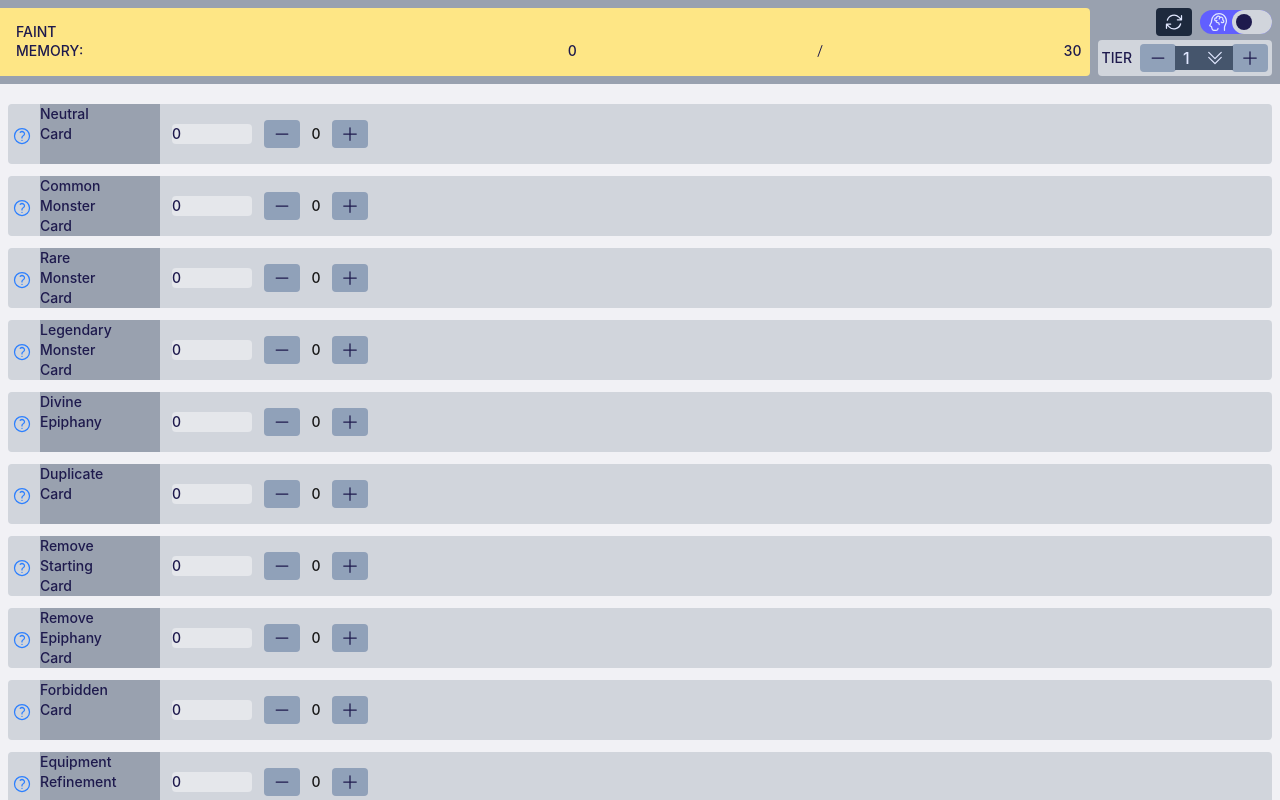
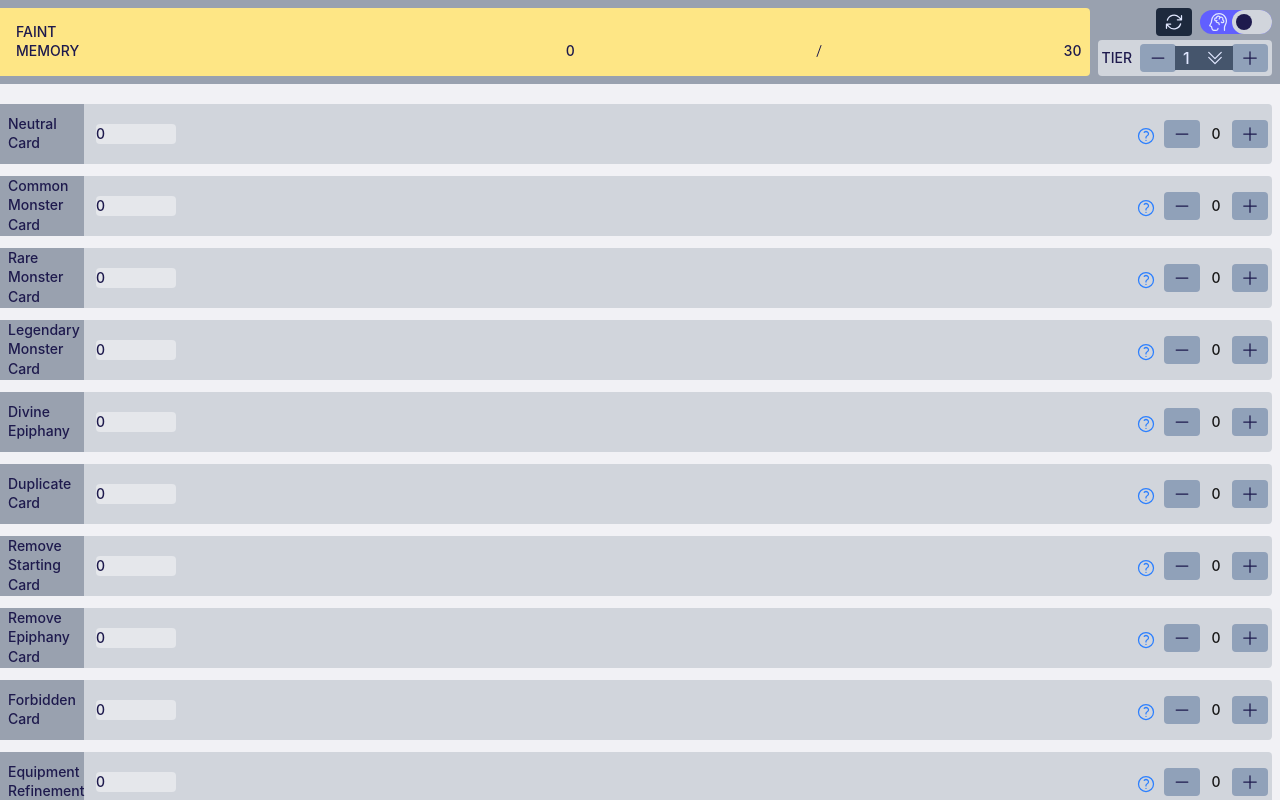
Before and after one commit to jbchhproj/czn-save-data-calculator, a Next.js app: page / in a window 1280 px wide. Shown: the top 800 px of the page. Built offline with nearby package versions, Linux system fonts and the light colour scheme.

Commit message:
redo layout for main content

```diff
--- a/src/components/ResultsArea.tsx
+++ b/src/components/ResultsArea.tsx
@@ -16,7 +16,7 @@ export default function ResultsSection({
       <span className="leading-tight">FAINT</span>
 
       <div className="grid grid-cols-[auto_3ch_auto_2ch] items-center gap-1 whitespace-nowrap tabular-nums">
-        <span>MEMORY:</span>
+        <span>MEMORY</span>
         <span className="text-right">{totalFaintMemory}</span>
         <span className="flex justify-center">
           <SlashIcon className="h-4 w-4" />
--- a/src/components/SelectionArea.tsx
+++ b/src/components/SelectionArea.tsx
@@ -2,25 +2,24 @@ import { useState } from "react";
 import { SelectionBlockConfigs } from "@/data/SelectionBlockConfigs";
 import SelectionBlock from "./SelectionBlock";
 
-interface SelectionSectionProps {
+interface SelectionAreaProps {
   faintMemories: number[];
   setFaintMemories: (value: number[]) => void;
   cardRemovals: number;
   setCardRemovals: (value: number) => void;
 }
 
-export default function SelectionSection({
+export default function SelectionArea({
   faintMemories,
   setFaintMemories,
   cardRemovals,
   setCardRemovals,
-}: SelectionSectionProps) {
+}: SelectionAreaProps) {
   const [expandedBlockId, setExpandedBlockId] = useState<string | null>(null);
   const handleToggleExpand = (id: string) => {
     setExpandedBlockId((prev) => (prev === id ? null : id));
   };
 
-  // Helper to update a single block's value in the array
   const handleSetStepperCount = (idx: number, val: number) => {
     const newMemories = [...faintMemories];
     newMemories[idx] = val;
--- a/src/components/SelectionBlock.tsx
+++ b/src/components/SelectionBlock.tsx
@@ -30,33 +30,30 @@ export default function SelectionBlock({
     </ul>
   );
 
-  const labelList = config.label.trim().split(/\s+/).slice(0, 3);
-
-  const labelElements = labelList.map((line, idx) => (
-    <span className="block text-indigo-950 text-sm" key={idx}>
-      {line}
-    </span>
-  ));
+  const [leadingLabel, ...trailingLabelParts] = config.label.trim().split(/\s+/);
+  const trailingLabel = trailingLabelParts.join(" ");
 
   return (
     <div>
-      <div className="h-15 flex items-center gap-3 mt-3 p-1 bg-gray-300 rounded">
-        <button
-          type="button"
-          aria-label="Show details"
-          onClick={() => onToggleExpand(config.id)}
-          className="w-4 h-4 text-blue-500 rounded-full hover:bg-blue-100"
-        >
-          {isExpanded ? <ExpandMinusIcon /> : <QuestionCircleIcon />}
-        </button>
-
-        <div className="h-15 w-30 bg-gray-400 w-20">{labelElements}</div>
+      <div className="-ml-2 mt-3 flex h-15 w-[calc(100%+0.5rem)] items-center gap-3 overflow-hidden rounded-r bg-gray-300 px-1">
+        <div className="-ml-4 flex h-full w-24 shrink-0 flex-col justify-center bg-gray-400 py-1 pl-5 pr-2 text-indigo-950">
+          <span className="leading-tight text-sm">{leadingLabel}</span>
+          {trailingLabel && <span className="text-sm">{trailingLabel}</span>}
+        </div>
 
         <span className="w-20 bg-gray-200 text-indigo-950 text-sm rounded">
           {config.faintMemoryContribution(stepperCount)}
         </span>
 
-        <div>
+        <div className="ml-auto flex items-center gap-3">
+          <button
+            type="button"
+            aria-label="Show details"
+            onClick={() => onToggleExpand(config.id)}
+            className="w-4 h-4 text-blue-500 rounded-full hover:bg-blue-100"
+          >
+            {isExpanded ? <ExpandMinusIcon /> : <QuestionCircleIcon />}
+          </button>
           <SelectionBlockStepper
             config={config}
             stepperCount={stepperCount}
--- a/src/components/SelectionBlockStepper.tsx
+++ b/src/components/SelectionBlockStepper.tsx
@@ -9,7 +9,6 @@ interface SelectionBlockStepperProps {
   setStepperCount: (value: number) => void;
   cardRemovals: number;
   setCardRemovals: (value: number) => void;
-  cardRemovalLimit?: number;
 }
 
 export default function SelectionBlockStepper({
@@ -18,12 +17,11 @@ export default function SelectionBlockStepper({
   setStepperCount,
   cardRemovals,
   setCardRemovals,
-  cardRemovalLimit = CARD_REMOVAL_LIMIT,
 }: SelectionBlockStepperProps) {
   const isRemoval = config.type === "removal";
   const canIncrement =
     stepperCount < config.max &&
-    (!isRemoval || cardRemovals < cardRemovalLimit);
+    (!isRemoval || cardRemovals < CARD_REMOVAL_LIMIT);
   const canDecrement = stepperCount > config.min;
 
   const handleIncrement = () => {
@@ -55,13 +53,11 @@ export default function SelectionBlockStepper({
       <button
         aria-label="Decrease card removals"
         type="button"
-        className="bg-slate-400 rounded py-1 px-2"
+        className="bg-slate-400 rounded py-1 px-2 text-indigo-950"
         disabled={!canDecrement}
         onClick={handleDecrement}
       >
-        <span className="text-indigo-950">
-          <MinusIcon />
-        </span>
+        <MinusIcon />
       </button>
 
       <span className="inline-flex w-4 justify-center text-sm">
@@ -71,13 +67,11 @@ export default function SelectionBlockStepper({
       <button
         aria-label="Increase card removals"
         type="button"
-        className="bg-slate-400 rounded py-1 px-2"
+        className="bg-slate-400 rounded py-1 px-2 text-indigo-950"
         disabled={!canIncrement}
         onClick={handleIncrement}
       >
-        <span className="text-indigo-950">
-          <PlusIcon />
-        </span>
+        <PlusIcon />
       </button>
     </div>
   );
```
